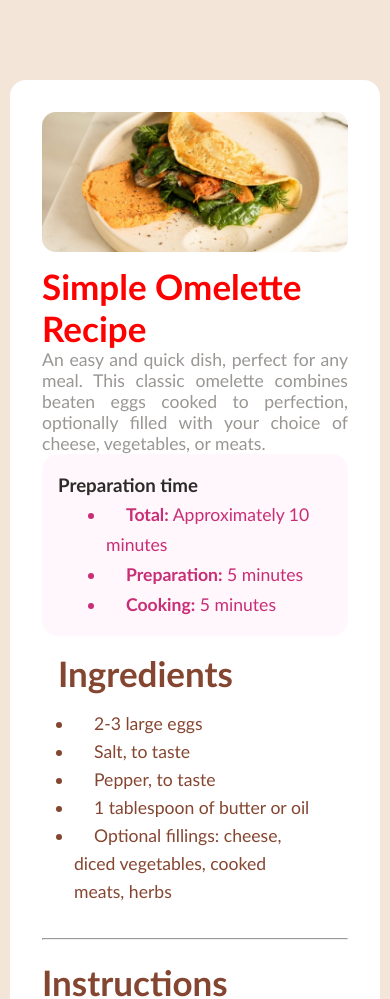
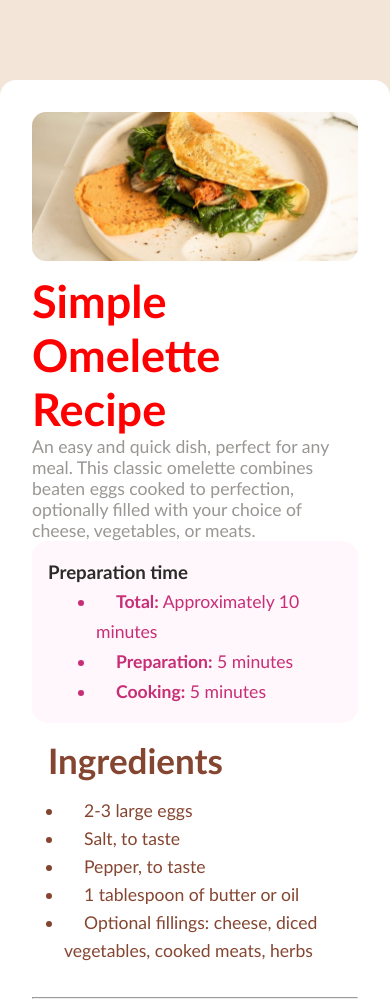
Before and after one commit to ChibgatullahMinhaz/Omelette-Recipe, a plain HTML site: page index.html in a window 390 px wide. Shown: the top 999 px of the page. Drawn offline with Linux system fonts and the light colour scheme.

Commit message:
Update responsive.css

```diff
--- a/responsive.css
+++ b/responsive.css
@@ -1,10 +1,9 @@
 @media  screen and (max-width: 375px) {
     body {
       background-color: lightblue;
-      margin: 10px;
     }
     h1{
-        font-size:28px;
+        font-size:1.7rem !important;
     }
     .content p{
         text-align: justify;
@@ -25,16 +24,3 @@
     }
 
   }
-
-  @media screen and (max-width: 530px) {
-       body{
-        margin: 10px;
-    }
-    h1{
-        font-size:35px;
-    }
-    .content p{
-        text-align: justify;
-    }
-
-  }
```
